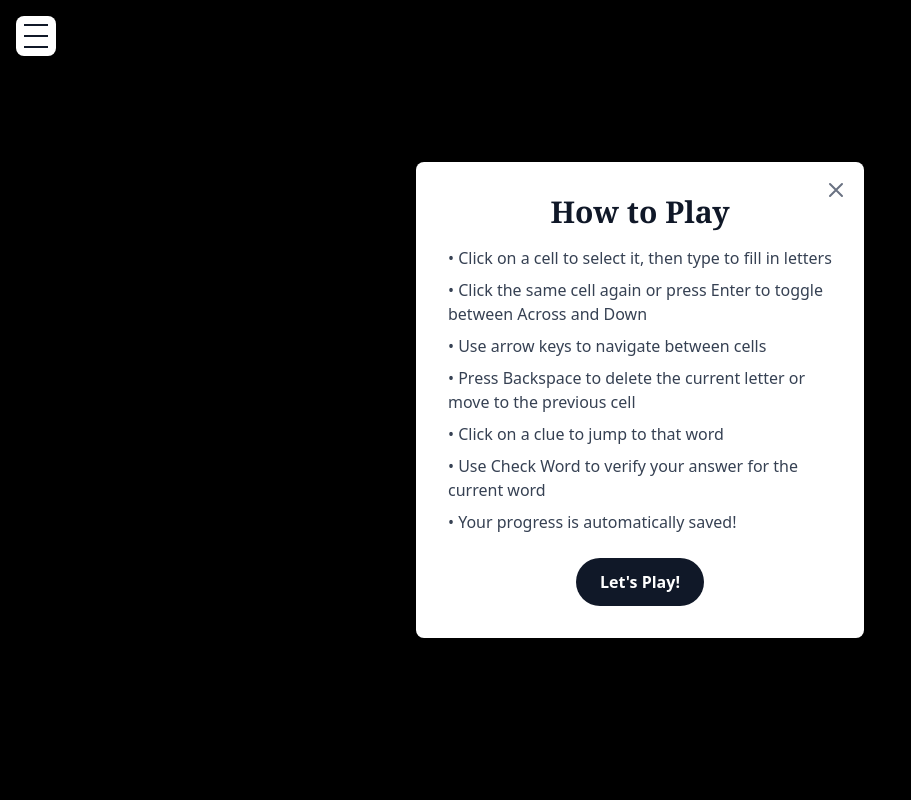
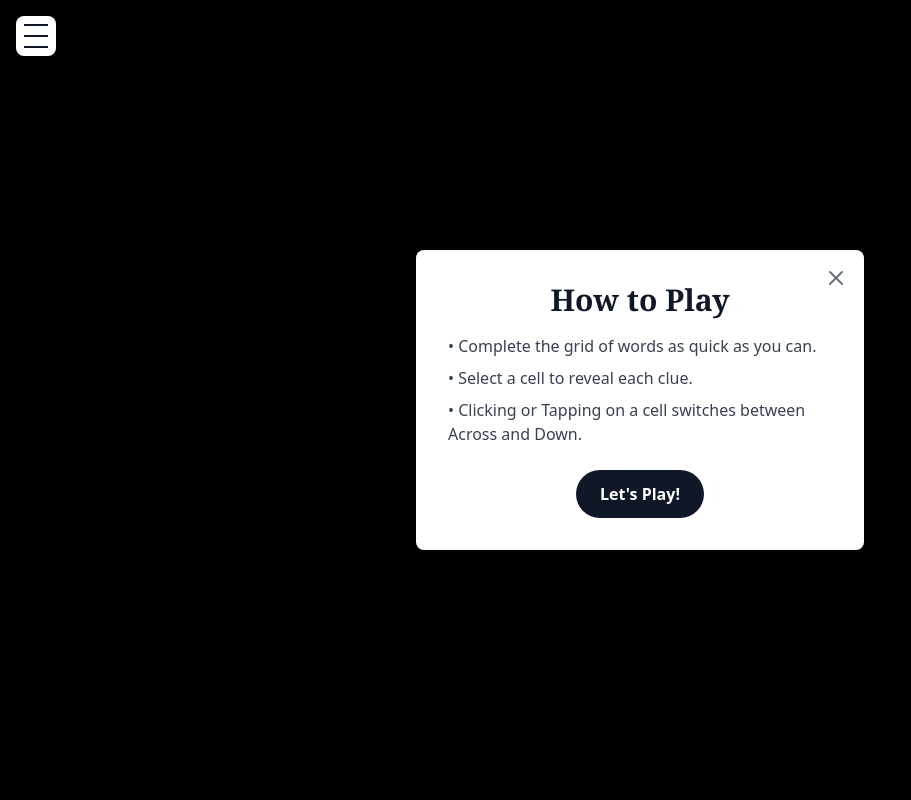
Before and after one commit to joelkandiah/Connected-and-intertwined, a React (Vite) app: page /Connected-and-intertwined/wedding-crossword in a window 1280 px wide. Shown: the top 800 px of the page, without its empty margins (0-911 px from the left). Built offline with nearby package versions, Linux system fonts and the light colour scheme.

Commit message:
Resolved a few typos

```diff
--- a/src/components/Crossword.jsx
+++ b/src/components/Crossword.jsx
@@ -595,13 +595,9 @@ const Crossword = () => {
           onClose={() => setShowHowToPlay(false)}
         >
           <ul className="space-y-2">
-            <li>• Click on a cell to select it, then type to fill in letters</li>
-            <li>• Click the same cell again or press Enter to toggle between Across and Down</li>
-            <li>• Use arrow keys to navigate between cells</li>
-            <li>• Press Backspace to delete the current letter or move to the previous cell</li>
-            <li>• Click on a clue to jump to that word</li>
-            <li>• Use Check Word to verify your answer for the current word</li>
-            <li>• Your progress is automatically saved!</li>
+            <li>• Complete the grid of words as quick as you can.</li>
+            <li>• Select a cell to reveal each clue.</li>
+            <li>• Clicking or Tapping on a cell switches between Across and Down.</li>
           </ul>
         </HowToPlayModal>
 
@@ -764,12 +760,12 @@ const Crossword = () => {
         <div className="mt-8 p-4 sm:p-6 bg-white dark:bg-gray-800 rounded-lg shadow-sm">
           <h2 className="text-lg sm:text-xl font-bold mb-3 text-gray-900 dark:text-gray-100">How to Play</h2>
           <ul className="space-y-2 text-sm sm:text-base text-gray-700 dark:text-gray-300">
-            <li>• Click on a cell to select it, then type to fill in letters</li>
-            <li>• Click the same cell again or press Enter to toggle between Across and Down</li>
-            <li>• Use arrow keys to navigate between cells</li>
-            <li>• Press Backspace to delete the current letter or move to the previous cell</li>
-            <li>• Click on a clue to jump to that word</li>
-            <li>• Use Check Word to verify your answer for the current word</li>
+            <li>• Click on a cell to select it, then type to fill in letters.</li>
+            <li>• Click the same cell again or press Enter to toggle between Across and Down.</li>
+            <li>• Use arrow keys to navigate between cells.</li>
+            <li>• Press Backspace to delete the current letter or move to the previous cell.</li>
+            <li>• Click on a clue to jump to that word.</li>
+            <li>• Use Check Word to verify your answer for the current word.</li>
             <li>• Your progress is automatically saved!</li>
           </ul>
         </div>
--- a/src/pages/OurTimeline.jsx
+++ b/src/pages/OurTimeline.jsx
@@ -568,11 +568,10 @@ function OurTimeline() {
         onClose={() => setShowHowToPlay(false)}
       >
         <ul className="space-y-2">
-          <li>• You'll see one event card at a time to place in the timeline.</li>
-          <li>• Drag the card to where you think it belongs (earlier or later than existing events).</li>
+          <li>• You'll see one event card at a time to place in the timeline of our relationship.</li>
+          <li>• Drag the event to when you think it happened (earlier or later than existing events).</li>
           <li>• Click "Confirm Placement" to check if you're right.</li>
-          <li>• Get 1 point for each correct placement. Your score is out of 7 total cards.</li>
-          <li>• The card will automatically move to the correct position after you confirm.</li>
+          <li>• Get 1 point for placing each correctly.</li>
         </ul>
       </HowToPlayModal>
 
@@ -750,7 +749,7 @@ function OurTimeline() {
         <div className="mt-8 sm:mt-12 p-4 sm:p-6 bg-white dark:bg-gray-800 rounded-lg shadow-sm">
           <h2 style={{ fontSize: 'clamp(1.125rem, 2.5vw, 1.25rem)' }} className="font-bold mb-3 text-gray-900 dark:text-gray-100">How to Play</h2>
           <ul style={{ fontSize: 'clamp(0.75rem, 2vw, 0.875rem)' }} className="space-y-2 text-gray-700 dark:text-gray-300">
-            <li>• You'll see one event card at a time to place in the timeline.</li>
+            <li>• You'll see one event card at a time to place in the timeline of our relationship.</li>
             <li>• Drag the card to where you think it belongs (earlier or later than existing events).</li>
             <li>• Click "Confirm Placement" to check if you're right.</li>
             <li>• Get 1 point for each correct placement. Your score is out of 7 total cards.</li>
--- a/src/pages/WeddingStrands.jsx
+++ b/src/pages/WeddingStrands.jsx
@@ -488,10 +488,9 @@ function WeddingStrands() {
         onClose={() => setShowHowToPlay(false)}
       >
         <ul className="space-y-2">
-          <li>• Drag across adjacent letters to form words</li>
-          <li>• Find all the hidden wedding-themed words</li>
-          <li>• Look for the special spangram word (marked with ⭐)</li>
-          <li>• The spangram spans across the puzzle</li>
+          <li>• Find all the hidden wedding-themed words.</li>
+          <li>• Drag across adjacent letters to form words.</li>
+          <li>• Look for the special spangram that spans across the puzzle (marked with ⭐)</li>
           <li>• Try to find all words as quickly as possible!</li>
         </ul>
       </HowToPlayModal>
@@ -724,10 +723,10 @@ function WeddingStrands() {
             How to Play
           </h2>
           <ul style={{ fontSize: 'clamp(0.75rem, 2vw, 0.875rem)' }} className="space-y-2 text-gray-700 dark:text-gray-300">
-            <li>• Drag across adjacent letters to form words</li>
-            <li>• Find all the hidden wedding-themed words</li>
-            <li>• Look for the special spangram word (marked with ⭐)</li>
-            <li>• The spangram spans across the puzzle</li>
+            <li>• Drag across adjacent letters to form words.</li>
+            <li>• Find all the hidden wedding-themed words.</li>
+            <li>• Look for the special spangram word (marked with ⭐).</li>
+            <li>• The spangram spans across the puzzle.</li>
             <li>• Try to find all words as quickly as possible!</li>
           </ul>
         </div>
```
